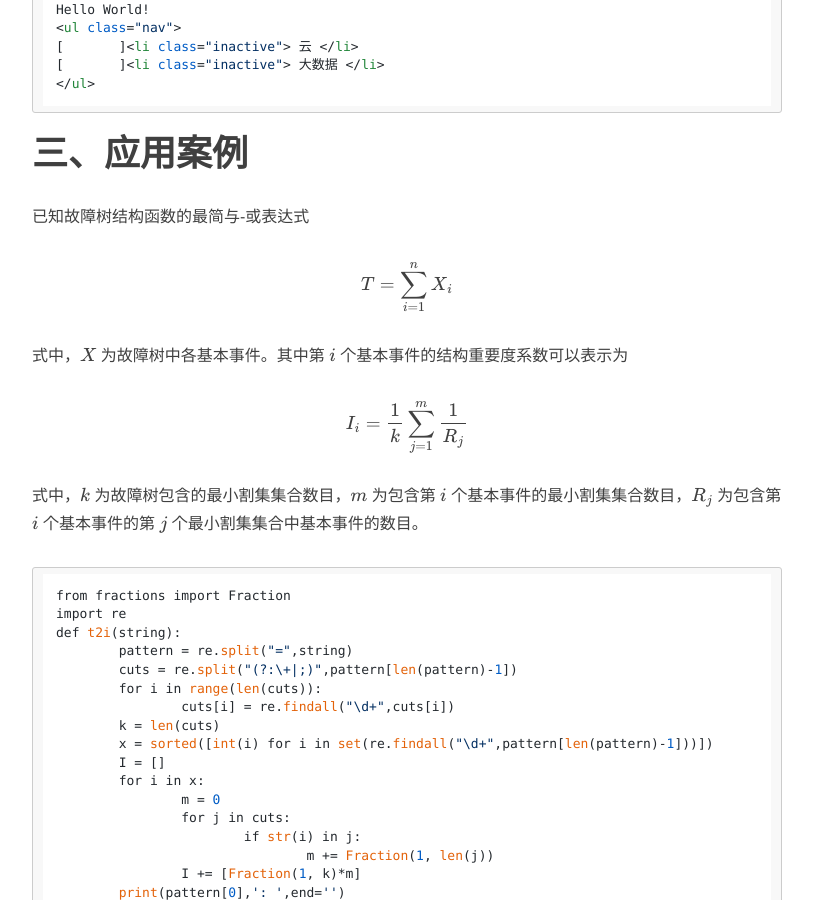
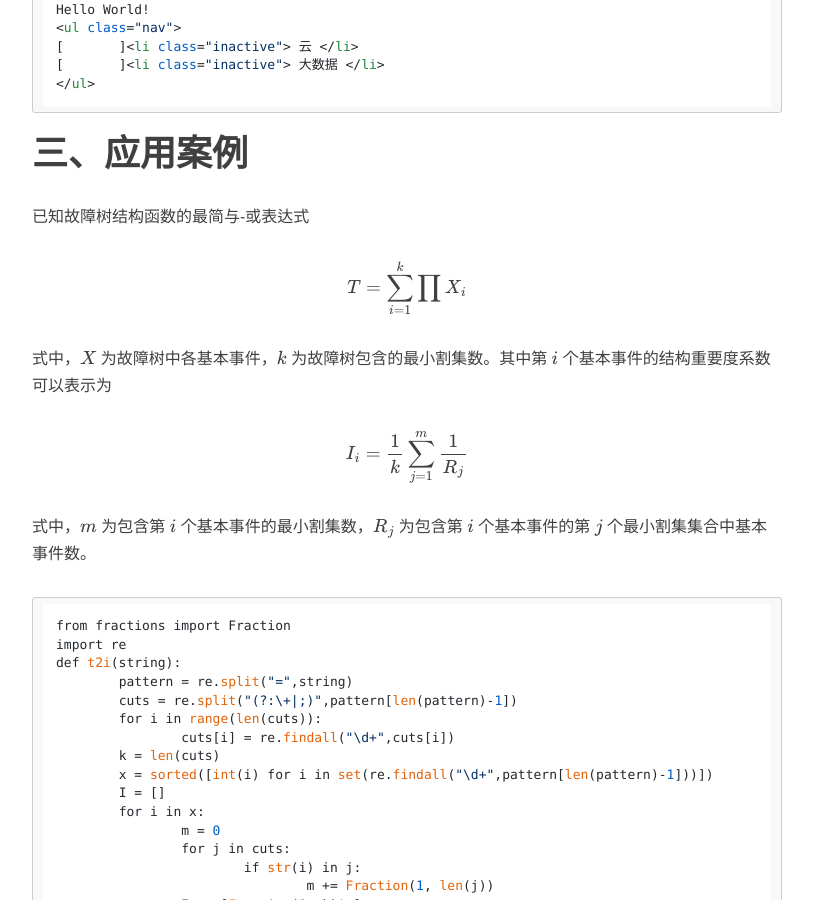
Before and after one commit to ceares/ceares.github.io, a Jekyll site: the page built from _posts/2015-2-1-RegExp.md, in a window 1280 px wide and 900 px high, scrolled down 4484 px. Shown: the whole window, without its empty margins (233-1046 px from the left). Built offline with Jekyll 4.4.1, drawn with Linux system fonts in a browser that asks for light colours; nearby versions of some CDN libraries; formulas are drawn with MathJax 3; comment, search, counter and statistics services are not loaded.

Commit message:
Update 2015-2-1-RegExp.md

````diff
--- a/_posts/2015-2-1-RegExp.md
+++ b/_posts/2015-2-1-RegExp.md
@@ -163,13 +163,13 @@ Hello World!
 
 已知故障树结构函数的最简与-或表达式
 
-$$T=\sum_{i=1}^nX_i$$
+$$T=\sum_{i=1}^k\prod X_i$$
 
-式中，$X$ 为故障树中各基本事件。其中第 $i$ 个基本事件的结构重要度系数可以表示为
+式中，$X$ 为故障树中各基本事件，$k$ 为故障树包含的最小割集数。其中第 $i$ 个基本事件的结构重要度系数可以表示为
 
 $$I_i=\frac{1}{k}\sum_{j=1}^m\frac{1}{R_j}$$
 
-式中，$k$ 为故障树包含的最小割集集合数目，$m$ 为包含第 $i$ 个基本事件的最小割集集合数目，$R_j$ 为包含第 $i$ 个基本事件的第 $j$ 个最小割集集合中基本事件的数目。
+式中，$m$ 为包含第 $i$ 个基本事件的最小割集数，$R_j$ 为包含第 $i$ 个基本事件的第 $j$ 个最小割集集合中基本事件数。
 
 ```py
 from fractions import Fraction
````
